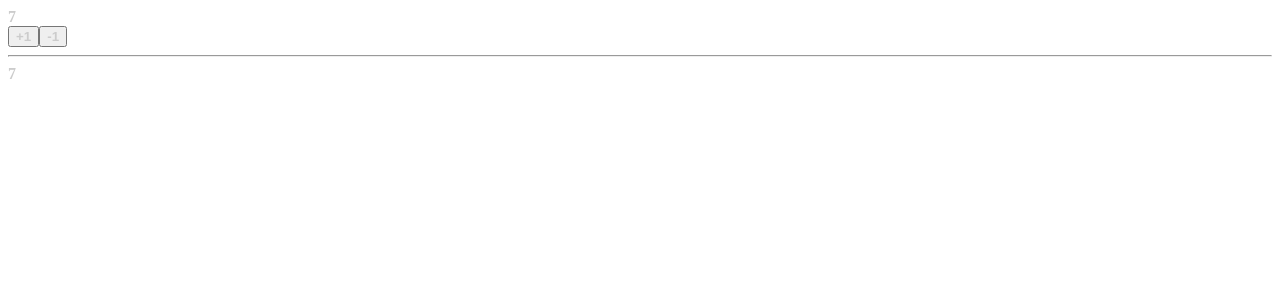
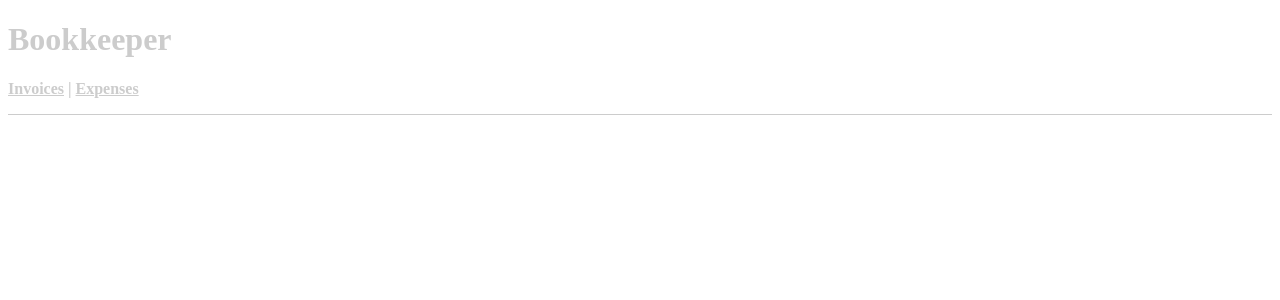
Before and after one commit to zzfn/react-webpack, a React app: page / in a window 1280 px wide. Shown: the top 300 px of the page. Built offline with nearby package versions, Linux system fonts and the light colour scheme.

Commit message:
feat: router

```diff
--- a/src/App.tsx
+++ b/src/App.tsx
@@ -1,22 +1,26 @@
-import { useEffect, useState } from 'react';
-import styles from './app.module.scss';
+import { BrowserRouter, Routes, Route } from 'react-router-dom';
+import Expenses from './routes/Expenses';
+import Invoices from './routes/Invoices';
+import Home from './routes/Home';
 
 function App(): JSX.Element {
-  const [num, setNum] = useState(0);
-  useEffect(() => {
-    setInterval(() => {
-      setNum((pre) => pre + 1);
-    }, 1000);
-  }, []);
   return (
-    <div className={styles.appWrapper}>
-      {num}
-      <div>{process.env.ENV_NAME}</div>
-      <button onClick={() => setNum(num + 1)}>+1</button>
-      <button onClick={() => setNum(num - 1)}>-1</button>
-      <hr />
-      {num}
-    </div>
+    <BrowserRouter>
+      <Routes>
+        <Route path='/' element={<Home />}>
+          <Route path='expenses' element={<Expenses />} />
+          <Route path='invoices' element={<Invoices />} />
+        </Route>
+        <Route
+          path='*'
+          element={
+            <main style={{ padding: '1rem' }}>
+              <p>There's nothing here!</p>
+            </main>
+          }
+        />
+      </Routes>
+    </BrowserRouter>
   );
 }
 
--- /dev/null
+++ b/src/routes/Expenses.tsx
@@ -0,0 +1,7 @@
+export default function Expenses() {
+  return (
+    <main style={{ padding: '1rem 0' }}>
+      <h2>Expenses</h2>
+    </main>
+  );
+}
--- /dev/null
+++ b/src/routes/Home.tsx
@@ -0,0 +1,18 @@
+import { Link, Outlet } from 'react-router-dom';
+
+export default function Home() {
+  return (
+    <div>
+      <h1>Bookkeeper</h1>
+      <nav
+        style={{
+          borderBottom: 'solid 1px',
+          paddingBottom: '1rem',
+        }}
+      >
+        <Link to='/invoices'>Invoices</Link> | <Link to='/expenses'>Expenses</Link>
+      </nav>
+      <Outlet />
+    </div>
+  );
+}
--- /dev/null
+++ b/src/routes/Invoices.tsx
@@ -0,0 +1,7 @@
+export default function Invoices() {
+  return (
+    <main style={{ padding: '1rem 0' }}>
+      <h2>Invoices</h2>
+    </main>
+  );
+}
```
Also changed, not shown: 1 other file (tests, documents, lock files or other folders).
